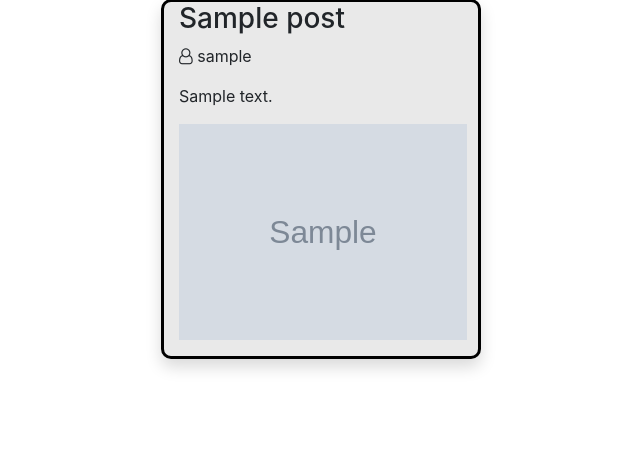
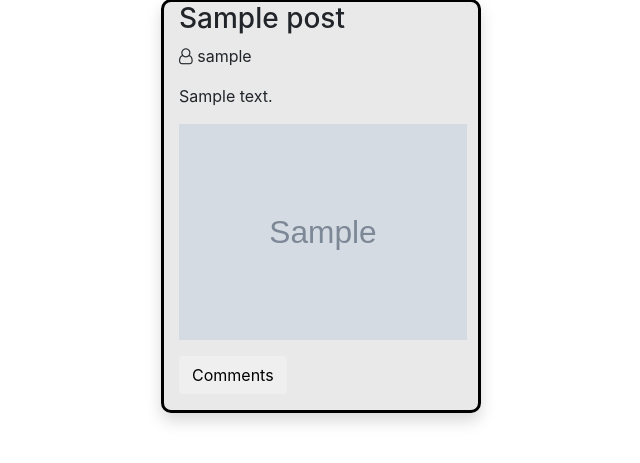
Before and after one commit to ethanwoolbert/washuhackathon, a Flask app: template templates/site.html in a window 1280 px wide. Shown: the part 189-652 px from the top of the page, without its empty margins (319-959 px from the left). Run offline with Flask 2, Linux system fonts and the light colour scheme; the template is opened without the code that fills it: most values are stand-ins (such as "Sample title", 1, 10 or a date in 2020); grey boxes marked "Sample" are stand-in pictures; some libraries are stand-ins or nearby versions.

Commit message:
Update site.html

```diff
--- a/templates/site.html
+++ b/templates/site.html
@@ -59,9 +59,15 @@
                             <p>{{posts[i]['message']}}</p>
                         </div>
                         <!--Image-->
-                        <div class="item-box-blog-image">
+                        <div class="item-box-blog-image" style="margin-bottom: 70px">
                             <figure> <img alt="" src="{{posts[i]['image']}}" class="postPic"> </figure>
                         </div>
+                        <!--Comments-->
+                        <form action="/postComments" method="post">
+                            <div class="form-group" style="position: absolute; bottom: 0px;">
+                                <button type="submit" class="btn btn-black btn-block" value="{{posts[i]['id']}}" name="id">Comments</button>
+                            </div>
+                        </form>
                     </div>
                 </div>
             </div>
```
